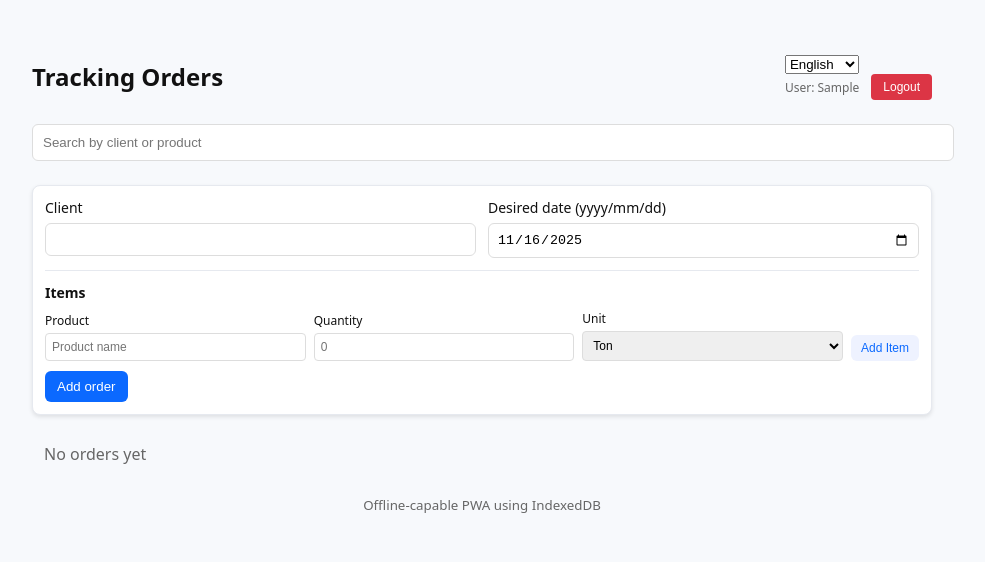
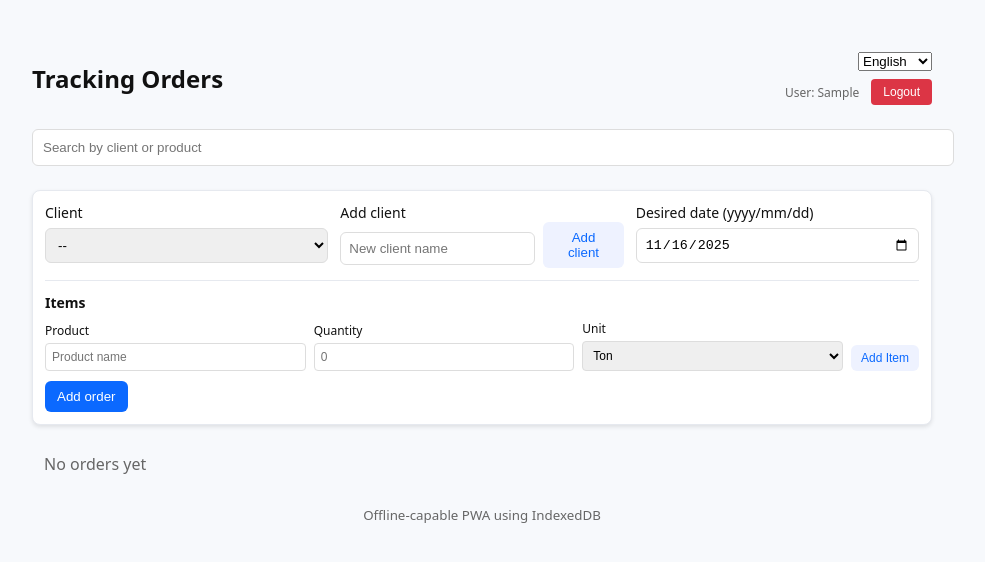
Before and after one commit to mesbahi-01/Tracking-orders-Project, a React (Vite) app: page / in a window 1280 px wide. Both pictures are taken after typing "Sample", "Sample123" into the empty fields and a click on the button "Login". Shown: the top 562 px of the page, without its empty margins (158-1143 px from the left). Built offline with nearby package versions, Linux system fonts and the light colour scheme.

Commit message:
fix: add clients for orders

```diff
--- a/src/components/OrderForm.jsx
+++ b/src/components/OrderForm.jsx
@@ -17,6 +17,8 @@ export default function OrderForm({ onAdd, editing, onEdit, cancelEdit }) {
   const [product, setProduct] = useState('')
   const [quantity, setQuantity] = useState('')
   const [unit, setUnit] = useState('Ton')
+  const [clients, setClients] = useState([])
+  const [newClient, setNewClient] = useState('')
 
   useEffect(() => {
     if (editing) {
@@ -29,6 +31,31 @@ export default function OrderForm({ onAdd, editing, onEdit, cancelEdit }) {
     }
   }, [editing])
 
+  // load clients from localStorage or initialize defaults
+  useEffect(() => {
+    // associate clients with current user
+    let username = 'default'
+    try {
+      const auth = localStorage.getItem('auth_user')
+      if (auth) username = JSON.parse(auth).username || 'default'
+    } catch {}
+    const storageKey = `clients_${username}`
+
+    const stored = localStorage.getItem(storageKey)
+    if (stored) {
+      try {
+        setClients(JSON.parse(stored))
+      } catch (e) {
+        setClients([])
+      }
+    } else {
+      const defaults = [
+      ]
+      setClients(defaults)
+      try { localStorage.setItem(storageKey, JSON.stringify(defaults)) } catch {}
+    }
+  }, [])
+
   function reset() {
     setClient('')
     setDesiredDate(getDefaultDesiredDate())
@@ -36,6 +63,27 @@ export default function OrderForm({ onAdd, editing, onEdit, cancelEdit }) {
     setProduct('')
     setQuantity('')
     setUnit('Ton')
+  }
+
+  function addClient() {
+    const name = newClient.trim()
+    if (!name) return
+    if (clients.includes(name)) {
+      setNewClient('')
+      setClient(name)
+      return
+    }
+    const next = [...clients, name]
+    setClients(next)
+    try {
+      let username = 'default'
+      const auth = localStorage.getItem('auth_user')
+      if (auth) username = JSON.parse(auth).username || 'default'
+      const storageKey = `clients_${username}`
+      localStorage.setItem(storageKey, JSON.stringify(next))
+    } catch {}
+    setNewClient('')
+    setClient(name)
   }
 
   function addItem() {
@@ -82,7 +130,19 @@ export default function OrderForm({ onAdd, editing, onEdit, cancelEdit }) {
       <div className="row">
         <label>
           {t('form.client')}
-          <input value={client} onChange={e => setClient(e.target.value)} required />
+          <select value={client} onChange={e => setClient(e.target.value)} required>
+            <option value="">--</option>
+            {clients.map((c, i) => (
+              <option key={i} value={c}>{c}</option>
+            ))}
+          </select>
+        </label>
+        <label className="add-client">
+          {t('form.addClient')}
+          <div className="add-client-row">
+            <input value={newClient} onChange={e => setNewClient(e.target.value)} placeholder={t('form.newClientPlaceholder')} />
+            <button type="button" className="secondary" onClick={addClient}>{t('form.addClient')}</button>
+          </div>
         </label>
         <label>
           {t('form.desiredDate')}
--- a/src/locales/en.json
+++ b/src/locales/en.json
@@ -34,7 +34,9 @@
     "pleaseEnterProduct": "Please enter a product name",
     "pleaseEnterQuantity": "Please enter a valid quantity",
     "pleaseEnterClient": "Please enter a client name",
-    "pleaseAddItem": "Please add at least one item"
+    "pleaseAddItem": "Please add at least one item",
+    "addClient": "Add client",
+    "newClientPlaceholder": "New client name"
   },
   "order": {
     "desired": "Desired",
--- a/src/locales/fr.json
+++ b/src/locales/fr.json
@@ -34,7 +34,9 @@
     "pleaseEnterProduct": "Veuillez entrer un nom de produit",
     "pleaseEnterQuantity": "Veuillez entrer une quantité valide",
     "pleaseEnterClient": "Veuillez entrer un nom de client",
-    "pleaseAddItem": "Veuillez ajouter au moins un article"
+    "pleaseAddItem": "Veuillez ajouter au moins un article",
+    "addClient": "Ajouter un client",
+    "newClientPlaceholder": "Nom du nouveau client"
   },
   "order": {
     "desired": "Souhaité",
--- a/src/styles.css
+++ b/src/styles.css
@@ -16,6 +16,7 @@ header{position:sticky;top:0;z-index:101;background:#f7f9fc;padding:12px 0}
 .header-content{display:flex;justify-content:space-between;align-items:center;gap:16px}
 header h1{margin:0;font-size:24px}
 .user-info{display:flex;align-items:center;gap:12px;font-size:12px;color:var(--muted)}
+.header-right{display:flex;flex-direction:column;gap:8px;align-items:flex-end}
 .logout-btn{background:#dc3545;color:#fff;padding:6px 12px;border:none;border-radius:4px;cursor:pointer;font-size:12px}
 .logout-btn:hover{opacity:0.9}
 .search-row{margin-bottom:12px;position:sticky;top:60px;z-index:100;background:#f7f9fc;padding:12px 0}
@@ -64,3 +65,8 @@ button:disabled{opacity:0.5;cursor:not-allowed}
 .order-actions{display:flex;gap:8px;margin-top:8px;flex-wrap:wrap}
 .empty{color:var(--muted);padding:12px}
 footer{margin-top:16px;text-align:center;color:var(--muted)}
+.add-client-row{
+    display: flex;
+    gap: 8px;
+    align-items: center;
+}
```
